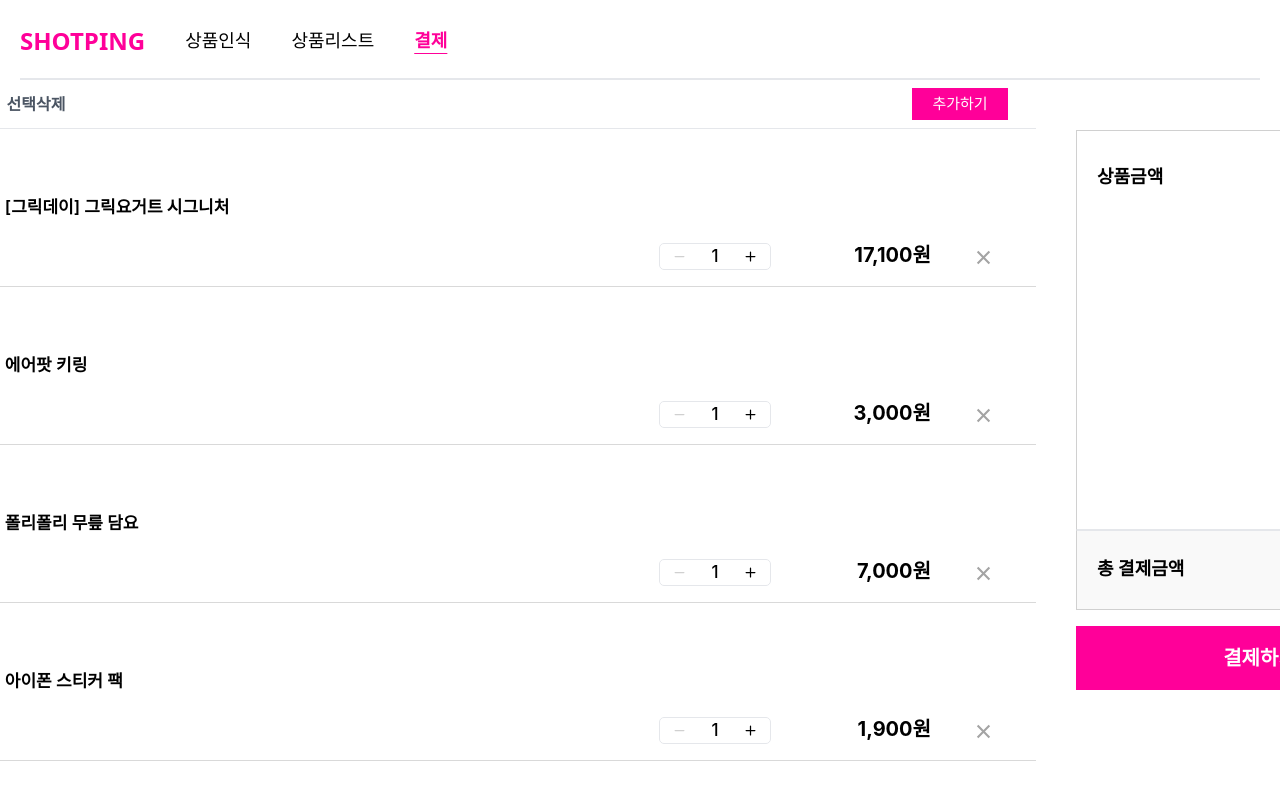
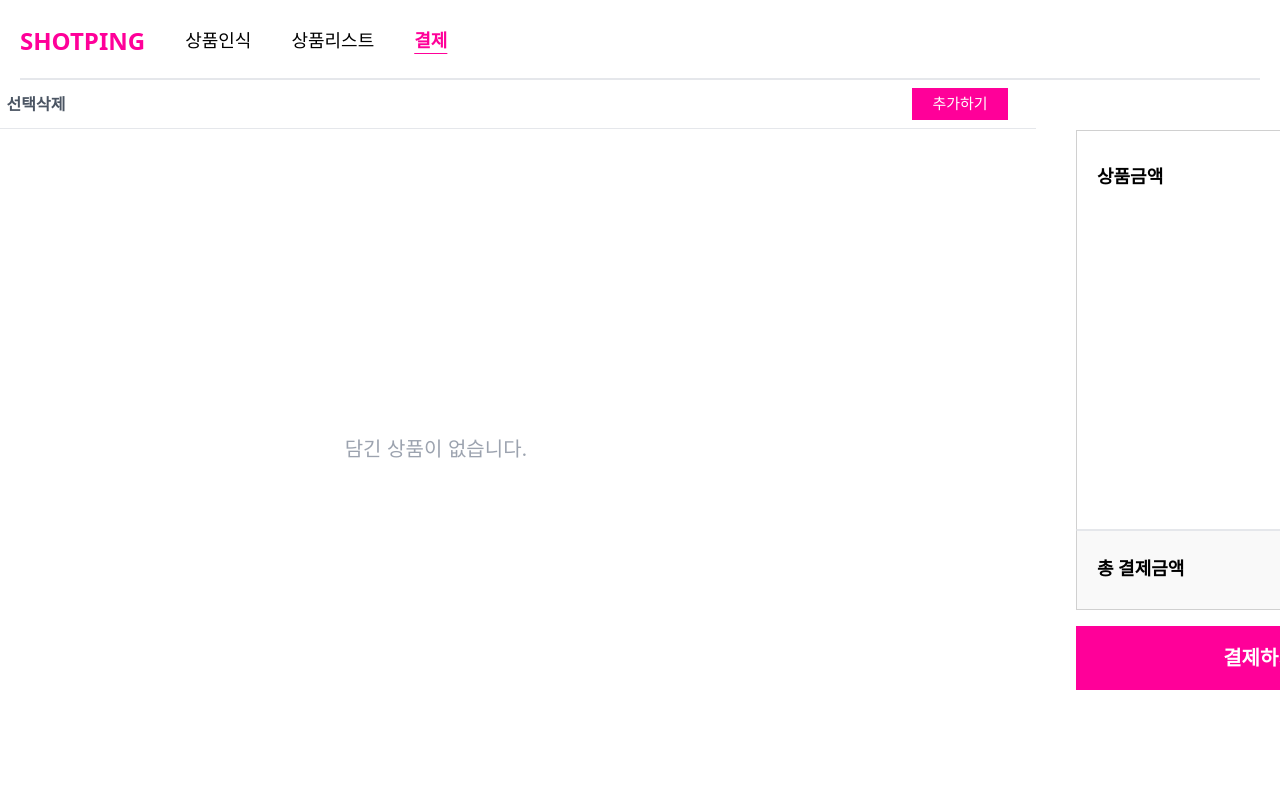
Before and after one commit to 2023-Summer-Bootcamp-TeamC/SHOTPING-frontend, a React (Vite) app: page /buy in a window 1280 px wide. Shown: the top 800 px of the page. Built offline with nearby package versions, Linux system fonts and the light colour scheme.

Commit message:
feat: BuyList redux 연결

```diff
--- a/src/components/Buy/BuyList.tsx
+++ b/src/components/Buy/BuyList.tsx
@@ -4,8 +4,20 @@ import { AiFillCheckCircle, AiOutlineCheckCircle } from "react-icons/ai";
 import { RiCloseLine } from "react-icons/ri";
 import { useNavigate } from "react-router-dom";
 import BuyModal from "./BuyModal";
+import { useDispatch, useSelector } from "react-redux";
+import { RootState } from "../../store/store";
+import {
+  deleteProduct,
+  deleteSelectProduct,
+  plusProduct,
+  minusProduct,
+  checkedProduct,
+  unCheckedProduct,
+  checkWholeProduct,
+  unCheckWholeProduct,
+} from "../../store/productSlice";
 
-interface Product {
+export interface BuyProduct {
   id: number;
   name: string;
   price: number;
@@ -14,64 +26,6 @@ interface Product {
   selected: boolean;
 }
 
-const products: Product[] = [
-  {
-    id: 1,
-    name: "[그릭데이] 그릭요거트 시그니처 ",
-    price: 17100,
-    image: "src/components/images/image001.png",
-    quantity: 1,
-    selected: false,
-  },
-  {
-    id: 2,
-    name: "에어팟 키링",
-    price: 3000,
-    image: "src/components/images/image001.png",
-    quantity: 1,
-    selected: false,
-  },
-  {
-    id: 3,
-    name: "폴리폴리 무릎 담요",
-    price: 7000,
-    image: "src/components/images/image001.png",
-    quantity: 1,
-    selected: false,
-  },
-  {
-    id: 4,
-    name: "아이폰 스티커 팩",
-    price: 1900,
-    image: "src/components/images/image001.png",
-    quantity: 1,
-    selected: false,
-  },
-  {
-    id: 5,
-    name: "개발자 키보드",
-    price: 99000,
-    image: "src/components/images/image001.png",
-    quantity: 1,
-    selected: false,
-  },
-  {
-    id: 6,
-    name: "개발자 커스텀 케이블",
-    price: 69000,
-    image: "src/components/images/image001.png",
-    quantity: 1,
-    selected: false,
-  },
-  {
-    id: 7,
-    name: "문 긁는 고양이",
-    price: 1000000,
-    image: "src/components/images/image001.png",
-    quantity: 1,
-    selected: false,
-  },
-];
 const BuyList: React.FC = () => {
   const [modalOpen, setModalOpen] = useState(false);
 
@@ -83,7 +37,17 @@ const BuyList: React.FC = () => {
     setModalOpen(false);
   };
 
+  const productList = useSelector((state: RootState) => {
+    return state.buylist.products;
+  });
+
+  const total = useSelector((state: RootState) => {
+    return state.buylist.productTotal;
+  });
+
+  const dispatch = useDispatch();
   const navigate = useNavigate();
+
   const handlePayButtonClick = () => {
     if (productList.length === 0) {
       alert("상품을 담은 후에 시도해주세요.");
@@ -92,50 +56,22 @@ const BuyList: React.FC = () => {
     }
   };
 
-  const [productList, setProductList] = useState<Product[]>(products);
+  // const [productList, setProductList] = useState<Product[]>(products);
 
   // Check if all items are selected
   const isAllSelected = productList.every((product) => product.selected);
   const isAnySelected = productList.some((product) => product.selected);
 
-  const handleQuantityChange = (productId: number, newQuantity: number) => {
-    const updatedProductList = productList.map((product) => {
-      if (product.id === productId) {
-        return {
-          ...product,
-          quantity: newQuantity,
-        };
-      }
-      return product;
-    });
-    setProductList(updatedProductList);
+  const handleSelectAllItems = () => {
+    dispatch(checkWholeProduct(productList));
   };
 
-  const totalOrderAmount = productList.reduce(
-    (total, product) => total + product.price * product.quantity,
-    0,
-  );
-
-  const handleCloseItemClick = (productId: number) => {
-    const updatedProductList = productList.filter(
-      (product) => product.id !== productId,
-    );
-    setProductList(updatedProductList);
-  };
-
-  const handleSelectAllItems = () => {
-    const updatedProductList = productList.map((product) => ({
-      ...product,
-      selected: !isAllSelected,
-    }));
-    setProductList(updatedProductList);
+  const handleUnSelectAllItems = () => {
+    dispatch(unCheckWholeProduct(productList));
   };
 
   const handleDeleteSelectedItems = () => {
-    const updatedProductList = productList.filter(
-      (product) => !product.selected,
-    );
-    setProductList(updatedProductList);
+    dispatch(deleteSelectProduct(productList));
   };
 
   return (
@@ -152,7 +88,7 @@ const BuyList: React.FC = () => {
               <>
                 {isAllSelected ? (
                   <AiFillCheckCircle
-                    onClick={handleSelectAllItems}
+                    onClick={handleUnSelectAllItems}
                     size="30"
                     color="#FF0099"
                   />
@@ -206,18 +142,7 @@ const BuyList: React.FC = () => {
                           color="#FF0099 "
                           className="mt-12 mr-5"
                           onClick={() => {
-                            const updatedProductList = productList.map(
-                              (product) => {
-                                if (product.id === item.id) {
-                                  return {
-                                    ...product,
-                                    selected: !item.selected,
-                                  };
-                                }
-                                return product;
-                              },
-                            );
-                            setProductList(updatedProductList);
+                            dispatch(unCheckedProduct(item.id));
                           }}
                         />
                       ) : (
@@ -226,18 +151,7 @@ const BuyList: React.FC = () => {
                           color="#BDBDBD "
                           className="mt-12 mr-5"
                           onClick={() => {
-                            const updatedProductList = productList.map(
-                              (product) => {
-                                if (product.id === item.id) {
-                                  return {
-                                    ...product,
-                                    selected: !item.selected,
-                                  };
-                                }
-                                return product;
-                              },
-                            );
-                            setProductList(updatedProductList);
+                            dispatch(checkedProduct(item.id));
                           }}
                         />
                       )}
@@ -258,12 +172,7 @@ const BuyList: React.FC = () => {
                           style={{
                             color: item.quantity === 1 ? "#D0D0D0" : "inherit",
                           }} // 이 부분이 색상을 제어하는 부분입니다.
-                          onClick={() =>
-                            handleQuantityChange(
-                              item.id,
-                              item.quantity - 1 >= 1 ? item.quantity - 1 : 1,
-                            )
-                          }
+                          onClick={() => dispatch(minusProduct(item.id))}
                         />
 
                         <input
@@ -275,9 +184,7 @@ const BuyList: React.FC = () => {
                         <CgMathPlus
                           size="17px"
                           className="mx-3"
-                          onClick={() =>
-                            handleQuantityChange(item.id, item.quantity + 1)
-                          }
+                          onClick={() => dispatch(plusProduct(item.id))}
                         />
                       </div>
                       <span className="text-right w-[10rem] font-bold text-[20px] mr-10">
@@ -287,7 +194,7 @@ const BuyList: React.FC = () => {
                         className="mr-10"
                         size="25px"
                         color="#A4A4A4"
-                        onClick={() => handleCloseItemClick(item.id)}
+                        onClick={() => dispatch(deleteProduct(item.id))}
                       />
                     </div>
                   </div>
@@ -306,15 +213,11 @@ const BuyList: React.FC = () => {
           <div className="h-[31rem]">
             <div className="flex justify-between p-5 border h-[25rem]  border-x-[#D0D0D0] border-t-[#D0D0D0] font-semibold text-[18px]">
               <span className="mt-3">상품금액</span>
-              <span className="mt-3">
-                {totalOrderAmount.toLocaleString()}원
-              </span>
+              <span className="mt-3">{total.toLocaleString()}원</span>
             </div>
             <div className="flex justify-between border h-[5rem] p-5 border-x-[#D0D0D0] border-b-[#D0D0D0] bg-[#F9F9F9] font-semibold text-[18px]">
               <span className="mt-1">총 결제금액</span>
-              <span className="mt-1">
-                {totalOrderAmount.toLocaleString()}원
-              </span>
+              <span className="mt-1">{total.toLocaleString()}원</span>
             </div>
           </div>
           {/* 결제하기버튼 */}
```
